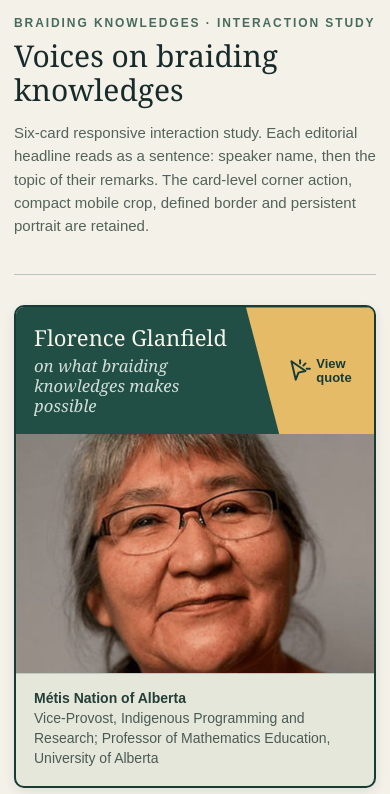
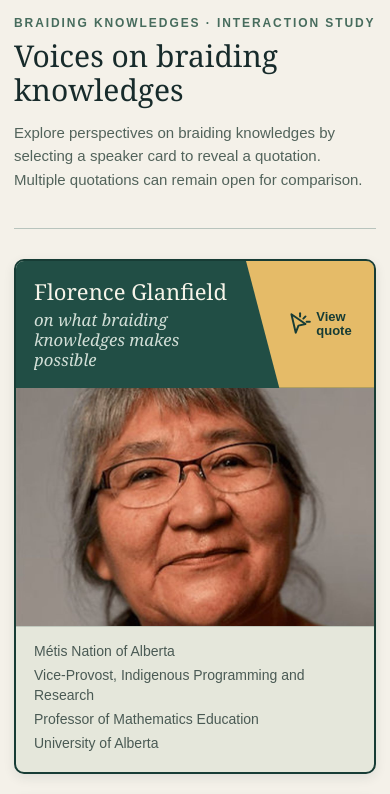
Before and after one commit to emilysheepy/cloudberry-pairing-knowledges, a plain HTML site: page braiding_knowledges_gallery.html in a window 390 px wide. Shown: the top 794 px of the page. Drawn offline with Linux system fonts and the light colour scheme.

Commit message:
Simplify speaker metadata styling

```diff
--- a/braiding_knowledges_gallery.html
+++ b/braiding_knowledges_gallery.html
@@ -62,11 +62,11 @@ body {
 .card {
   position: relative;
   display: grid;
-  grid-template-columns: 42% minmax(0,58%);
-  grid-template-rows: auto minmax(0,1fr);
+  grid-template-columns: 36% minmax(0,64%);
+  grid-template-rows: auto 1fr;
   align-items: stretch;
   min-width: 0;
-  min-height: 360px;
+  min-height: 0;
   background: #e5e7db;
   border: 2px solid #173c35;
   border-radius: 12px;
@@ -77,7 +77,7 @@ body {
 
 /* Editorial header */
 .card-header {
-  grid-column: 2;
+  grid-column: 1 / -1;
   grid-row: 1;
   min-width: 0;
   min-height: 126px;
@@ -187,9 +187,9 @@ body {
 /* Speaker portrait */
 .portrait {
   grid-column: 1;
-  grid-row: 1 / span 2;
+  grid-row: 2;
   overflow: hidden;
-  min-height: 360px;
+  min-height: 0;
   background: #aebbb0;
 }
 .photo {
@@ -213,7 +213,7 @@ body {
   min-width: 0;
   display: flex;
   flex-direction: column;
-  justify-content: flex-start;
+  justify-content: center;
   padding: 10px 24px 28px;
   border-top: 1px solid rgba(23,60,53,.17);
 }
@@ -223,10 +223,14 @@ body {
   color: #4a5a54;
   margin: 0;
 }
-.affiliation strong {
-  color: #253e36;
+.affiliation span {
+  display: block;
+}
+.affiliation span + span {
+  margin-top: 4px;
 }
 .card.open .content {
+  justify-content: flex-start;
   background: #214e45;
   color: #f6f4e9;
   padding: 14px 24px 28px;
@@ -431,12 +435,12 @@ body {
 <body>
 <main class="page">
 <header class="intro">
-<div class="eyebrow">Braiding Knowledges · Interaction study</div><h1>Voices on braiding knowledges</h1><p>Six-card responsive interaction study. Each editorial headline reads as a sentence: speaker name, then the topic of their remarks. The card-level corner action, compact mobile crop, defined border and persistent portrait are retained.</p>
+<div class="eyebrow">Braiding Knowledges · Interaction study</div><h1>Voices on braiding knowledges</h1><p>Explore perspectives on braiding knowledges by selecting a speaker card to reveal a quotation. Multiple quotations can remain open for comparison.</p>
 </header>
 <section aria-label="Speaker quotations" class="grid">
 <article class="card" id="card-1">
 <div class="card-header"><h2>Florence Glanfield<span class="topic">on what braiding knowledges makes possible</span></h2>
-<div aria-hidden="true" class="corner"><span class="corner-view"><svg aria-hidden="true" fill="none" stroke="currentColor" stroke-linecap="round" stroke-linejoin="round" stroke-width="1.8" viewbox="0 0 24 24"><path d="M5 3l13 9-6.5 1.5L9 20 5 3Z"></path><path d="M13 2v3"></path><path d="m18 5-2 2"></path><path d="M19 10h3"></path></svg><span>View<br/>quote</span></span><span class="corner-close">×<small>Close</small></span>
+<div aria-hidden="true" class="corner"><span class="corner-view"><svg aria-hidden="true" fill="none" stroke="currentColor" stroke-linecap="round" stroke-linejoin="round" stroke-width="1.8" viewBox="0 0 24 24"><path d="M5 3l13 9-6.5 1.5L9 20 5 3Z"></path><path d="M13 2v3"></path><path d="m18 5-2 2"></path><path d="M19 10h3"></path></svg><span>View<br/>quote</span></span><span class="corner-close">×<small>Close</small></span>
 </div>
 <button aria-label="Close quote by Florence Glanfield, sample card 1" class="close-trigger" hidden="" type="button">
 </button>
@@ -444,7 +448,10 @@ body {
 <div class="portrait"><img alt="Sample portrait of Elder Mary Jane Johnson (Gùdia), repeated as a layout placeholder" class="photo" src="gallery-placeholder.jpg"/>
 </div>
 <div class="content">
-<div class="summary" id="summary-1"><p class="affiliation"><strong>Métis Nation of Alberta</strong><br/>Vice-Provost, Indigenous Programming and Research; Professor of Mathematics Education, University of Alberta</p>
+<div class="summary" id="summary-1"><p class="affiliation"><span>Métis Nation of Alberta</span>
+<span>Vice-Provost, Indigenous Programming and Research</span>
+<span>Professor of Mathematics Education</span>
+<span>University of Alberta</span></p>
 </div>
 <div class="quote-panel" hidden="" id="quote-1"><blockquote>Those systems that I was taught, the way I understood the world from my family and from the knowledge systems I grew up in and with, I was kind of invited to leave them at the door and not have a place for them in the academy. And I see braiding knowledges as giving voice to those knowledge systems and contributing to larger-scale discussions.</blockquote>
 <div class="audio-wrap">
@@ -457,7 +464,7 @@ body {
 </article>
 <article class="card" id="card-2">
 <div class="card-header"><h2>Florence Glanfield<span class="topic">on what braiding knowledges makes possible</span></h2>
-<div aria-hidden="true" class="corner"><span class="corner-view"><svg aria-hidden="true" fill="none" stroke="currentColor" stroke-linecap="round" stroke-linejoin="round" stroke-width="1.8" viewbox="0 0 24 24"><path d="M5 3l13 9-6.5 1.5L9 20 5 3Z"></path><path d="M13 2v3"></path><path d="m18 5-2 2"></path><path d="M19 10h3"></path></svg><span>View<br/>quote</span></span><span class="corner-close">×<small>Close</small></span>
+<div aria-hidden="true" class="corner"><span class="corner-view"><svg aria-hidden="true" fill="none" stroke="currentColor" stroke-linecap="round" stroke-linejoin="round" stroke-width="1.8" viewBox="0 0 24 24"><path d="M5 3l13 9-6.5 1.5L9 20 5 3Z"></path><path d="M13 2v3"></path><path d="m18 5-2 2"></path><path d="M19 10h3"></path></svg><span>View<br/>quote</span></span><span class="corner-close">×<small>Close</small></span>
 </div>
 <button aria-label="Close quote by Florence Glanfield, sample card 2" class="close-trigger" hidden="" type="button">
 </button>
@@ -465,7 +472,10 @@ body {
 <div class="portrait"><img alt="Sample portrait of Elder Mary Jane Johnson (Gùdia), repeated as a layout placeholder" class="photo" src="gallery-placeholder.jpg"/>
 </div>
 <div class="content">
-<div class="summary" id="summary-2"><p class="affiliation"><strong>Métis Nation of Alberta</strong><br/>Vice-Provost, Indigenous Programming and Research; Professor of Mathematics Education, University of Alberta</p>
+<div class="summary" id="summary-2"><p class="affiliation"><span>Métis Nation of Alberta</span>
+<span>Vice-Provost, Indigenous Programming and Research</span>
+<span>Professor of Mathematics Education</span>
+<span>University of Alberta</span></p>
 </div>
 <div class="quote-panel" hidden="" id="quote-2"><blockquote>Those systems that I was taught, the way I understood the world from my family and from the knowledge systems I grew up in and with, I was kind of invited to leave them at the door and not have a place for them in the academy. And I see braiding knowledges as giving voice to those knowledge systems and contributing to larger-scale discussions.</blockquote>
 <div class="audio-wrap">
@@ -478,7 +488,7 @@ body {
 </article>
 <article class="card" id="card-3">
 <div class="card-header"><h2>Florence Glanfield<span class="topic">on what braiding knowledges makes possible</span></h2>
-<div aria-hidden="true" class="corner"><span class="corner-view"><svg aria-hidden="true" fill="none" stroke="currentColor" stroke-linecap="round" stroke-linejoin="round" stroke-width="1.8" viewbox="0 0 24 24"><path d="M5 3l13 9-6.5 1.5L9 20 5 3Z"></path><path d="M13 2v3"></path><path d="m18 5-2 2"></path><path d="M19 10h3"></path></svg><span>View<br/>quote</span></span><span class="corner-close">×<small>Close</small></span>
+<div aria-hidden="true" class="corner"><span class="corner-view"><svg aria-hidden="true" fill="none" stroke="currentColor" stroke-linecap="round" stroke-linejoin="round" stroke-width="1.8" viewBox="0 0 24 24"><path d="M5 3l13 9-6.5 1.5L9 20 5 3Z"></path><path d="M13 2v3"></path><path d="m18 5-2 2"></path><path d="M19 10h3"></path></svg><span>View<br/>quote</span></span><span class="corner-close">×<small>Close</small></span>
 </div>
 <button aria-label="Close quote by Florence Glanfield, sample card 3" class="close-trigger" hidden="" type="button">
 </button>
@@ -486,7 +496,10 @@ body {
 <div class="portrait"><img alt="Sample portrait of Elder Mary Jane Johnson (Gùdia), repeated as a layout placeholder" class="photo" src="gallery-placeholder.jpg"/>
 </div>
 <div class="content">
-<div class="summary" id="summary-3"><p class="affiliation"><strong>Métis Nation of Alberta</strong><br/>Vice-Provost, Indigenous Programming and Research; Professor of Mathematics Education, University of Alberta</p>
+<div class="summary" id="summary-3"><p class="affiliation"><span>Métis Nation of Alberta</span>
+<span>Vice-Provost, Indigenous Programming and Research</span>
+<span>Professor of Mathematics Education</span>
+<span>University of Alberta</span></p>
 </div>
 <div class="quote-panel" hidden="" id="quote-3"><blockquote>Those systems that I was taught, the way I understood the world from my family and from the knowledge systems I grew up in and with, I was kind of invited to leave them at the door and not have a place for them in the academy. And I see braiding knowledges as giving voice to those knowledge systems and contributing to larger-scale discussions.</blockquote>
 <div class="audio-wrap">
@@ -499,7 +512,7 @@ body {
 </article>
 <article class="card" id="card-4">
 <div class="card-header"><h2>Florence Glanfield<span class="topic">on what braiding knowledges makes possible</span></h2>
-<div aria-hidden="true" class="corner"><span class="corner-view"><svg aria-hidden="true" fill="none" stroke="currentColor" stroke-linecap="round" stroke-linejoin="round" stroke-width="1.8" viewbox="0 0 24 24"><path d="M5 3l13 9-6.5 1.5L9 20 5 3Z"></path><path d="M13 2v3"></path><path d="m18 5-2 2"></path><path d="M19 10h3"></path></svg><span>View<br/>quote</span></span><span class="corner-close">×<small>Close</small></span>
+<div aria-hidden="true" class="corner"><span class="corner-view"><svg aria-hidden="true" fill="none" stroke="currentColor" stroke-linecap="round" stroke-linejoin="round" stroke-width="1.8" viewBox="0 0 24 24"><path d="M5 3l13 9-6.5 1.5L9 20 5 3Z"></path><path d="M13 2v3"></path><path d="m18 5-2 2"></path><path d="M19 10h3"></path></svg><span>View<br/>quote</span></span><span class="corner-close">×<small>Close</small></span>
 </div>
 <button aria-label="Close quote by Florence Glanfield, sample card 4" class="close-trigger" hidden="" type="button">
 </button>
@@ -507,7 +520,10 @@ body {
 <div class="portrait"><img alt="Sample portrait of Elder Mary Jane Johnson (Gùdia), repeated as a layout placeholder" class="photo" src="gallery-placeholder.jpg"/>
 </div>
 <div class="content">
-<div class="summary" id="summary-4"><p class="affiliation"><strong>Métis Nation of Alberta</strong><br/>Vice-Provost, Indigenous Programming and Research; Professor of Mathematics Education, University of Alberta</p>
+<div class="summary" id="summary-4"><p class="affiliation"><span>Métis Nation of Alberta</span>
+<span>Vice-Provost, Indigenous Programming and Research</span>
+<span>Professor of Mathematics Education</span>
+<span>University of Alberta</span></p>
 </div>
 <div class="quote-panel" hidden="" id="quote-4"><blockquote>Those systems that I was taught, the way I understood the world from my family and from the knowledge systems I grew up in and with, I was kind of invited to leave them at the door and not have a place for them in the academy. And I see braiding knowledges as giving voice to those knowledge systems and contributing to larger-scale discussions.</blockquote>
 <div class="audio-wrap">
@@ -520,7 +536,7 @@ body {
 </article>
 <article class="card" id="card-5">
 <div class="card-header"><h2>Florence Glanfield<span class="topic">on what braiding knowledges makes possible</span></h2>
-<div aria-hidden="true" class="corner"><span class="corner-view"><svg aria-hidden="true" fill="none" stroke="currentColor" stroke-linecap="round" stroke-linejoin="round" stroke-width="1.8" viewbox="0 0 24 24"><path d="M5 3l13 9-6.5 1.5L9 20 5 3Z"></path><path d="M13 2v3"></path><path d="m18 5-2 2"></path><path d="M19 10h3"></path></svg><span>View<br/>quote</span></span><span class="corner-close">×<small>Close</small></span>
+<div aria-hidden="true" class="corner"><span class="corner-view"><svg aria-hidden="true" fill="none" stroke="currentColor" stroke-linecap="round" stroke-linejoin="round" stroke-width="1.8" viewBox="0 0 24 24"><path d="M5 3l13 9-6.5 1.5L9 20 5 3Z"></path><path d="M13 2v3"></path><path d="m18 5-2 2"></path><path d="M19 10h3"></path></svg><span>View<br/>quote</span></span><span class="corner-close">×<small>Close</small></span>
 </div>
 <button aria-label="Close quote by Florence Glanfield, sample card 5" class="close-trigger" hidden="" type="button">
 </button>
@@ -528,7 +544,10 @@ body {
 <div class="portrait"><img alt="Sample portrait of Elder Mary Jane Johnson (Gùdia), repeated as a layout placeholder" class="photo" src="gallery-placeholder.jpg"/>
 </div>
 <div class="content">
-<div class="summary" id="summary-5"><p class="affiliation"><strong>Métis Nation of Alberta</strong><br/>Vice-Provost, Indigenous Programming and Research; Professor of Mathematics Education, University of Alberta</p>
+<div class="summary" id="summary-5"><p class="affiliation"><span>Métis Nation of Alberta</span>
+<span>Vice-Provost, Indigenous Programming and Research</span>
+<span>Professor of Mathematics Education</span>
+<span>University of Alberta</span></p>
 </div>
 <div class="quote-panel" hidden="" id="quote-5"><blockquote>Those systems that I was taught, the way I understood the world from my family and from the knowledge systems I grew up in and with, I was kind of invited to leave them at the door and not have a place for them in the academy. And I see braiding knowledges as giving voice to those knowledge systems and contributing to larger-scale discussions.</blockquote>
 <div class="audio-wrap">
@@ -541,7 +560,7 @@ body {
 </article>
 <article class="card" id="card-6">
 <div class="card-header"><h2>Florence Glanfield<span class="topic">on what braiding knowledges makes possible</span></h2>
-<div aria-hidden="true" class="corner"><span class="corner-view"><svg aria-hidden="true" fill="none" stroke="currentColor" stroke-linecap="round" stroke-linejoin="round" stroke-width="1.8" viewbox="0 0 24 24"><path d="M5 3l13 9-6.5 1.5L9 20 5 3Z"></path><path d="M13 2v3"></path><path d="m18 5-2 2"></path><path d="M19 10h3"></path></svg><span>View<br/>quote</span></span><span class="corner-close">×<small>Close</small></span>
+<div aria-hidden="true" class="corner"><span class="corner-view"><svg aria-hidden="true" fill="none" stroke="currentColor" stroke-linecap="round" stroke-linejoin="round" stroke-width="1.8" viewBox="0 0 24 24"><path d="M5 3l13 9-6.5 1.5L9 20 5 3Z"></path><path d="M13 2v3"></path><path d="m18 5-2 2"></path><path d="M19 10h3"></path></svg><span>View<br/>quote</span></span><span class="corner-close">×<small>Close</small></span>
 </div>
 <button aria-label="Close quote by Florence Glanfield, sample card 6" class="close-trigger" hidden="" type="button">
 </button>
@@ -549,7 +568,10 @@ body {
 <div class="portrait"><img alt="Sample portrait of Elder Mary Jane Johnson (Gùdia), repeated as a layout placeholder" class="photo" src="gallery-placeholder.jpg"/>
 </div>
 <div class="content">
-<div class="summary" id="summary-6"><p class="affiliation"><strong>Métis Nation of Alberta</strong><br/>Vice-Provost, Indigenous Programming and Research; Professor of Mathematics Education, University of Alberta</p>
+<div class="summary" id="summary-6"><p class="affiliation"><span>Métis Nation of Alberta</span>
+<span>Vice-Provost, Indigenous Programming and Research</span>
+<span>Professor of Mathematics Education</span>
+<span>University of Alberta</span></p>
 </div>
 <div class="quote-panel" hidden="" id="quote-6"><blockquote>Those systems that I was taught, the way I understood the world from my family and from the knowledge systems I grew up in and with, I was kind of invited to leave them at the door and not have a place for them in the academy. And I see braiding knowledges as giving voice to those knowledge systems and contributing to larger-scale discussions.</blockquote>
 <div class="audio-wrap">
```
